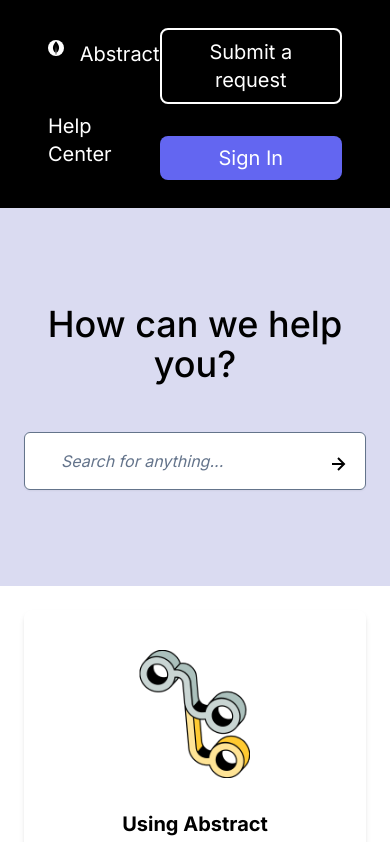
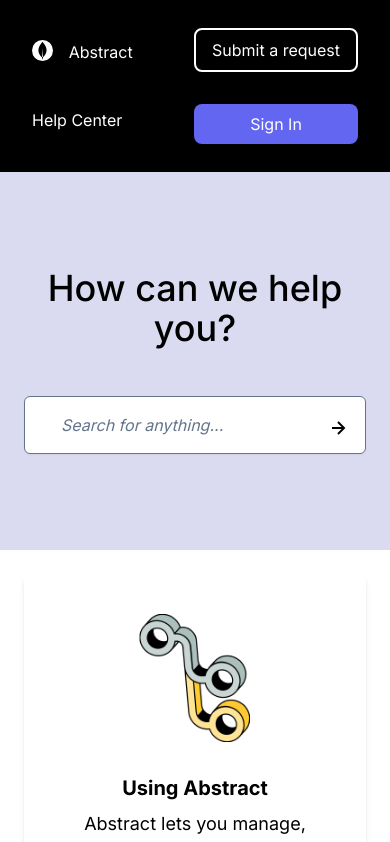
Before and after one commit to Gabrieluser430/new-abstract, a Next.js app: page / in a window 390 px wide. Shown: the top 842 px of the page. Built offline with nearby package versions, Linux system fonts and the light colour scheme.

Commit message:
Fixed navbar buttons bug on smaller screens

```diff
--- a/src/app/page.js
+++ b/src/app/page.js
@@ -11,19 +11,19 @@
 export default function Home() {
   return (
     <div>
-      <nav className="flex justify-between items-center py-7 px-12 bg-black text-white">
-        <div className="flex flex-col gap-y-11 md:flex-row md gap-x-10">
+      <nav className="flex justify-between items-center py-7 px-8 sm:px-10 md:px-12 bg-black text-white">
+        <div className="flex flex-col gap-y-11 md:flex-row md:gap-x-10">
           <div className="flex flex-row gap-x-4 cursor-pointer transition-opacity duration-300 hover:opacity-80">
-            <div className="bg-white text-white rounded-full  w-1/5 h-full flex items-center justify-center md:">
+            <div className="bg-white text-white rounded-full  w-1/5 h-full flex items-center justify-center">
             <Image src={logo} className="lg:w-10"/>
             </div>
-            <a className=" text-xl lg:text-2xl">Abstract</a>
+            <a className=" text-base lg:text-2xl sm:text-xl">Abstract</a>
           </div>
-          <a className="text-xl cursor-pointer hover:underline lg:text-2xl">Help Center</a>
+          <a className="text-base cursor-pointer hover:underline lg:text-2xl sm:text-xl">Help Center</a>
         </div>
         <div className="flex flex-col gap-y-8 md:flex-row md:gap-x-10">
-          <button className=" text-xl bg-black border-2 border-white py-2 px-4 rounded-lg lg:text-2xl">Submit a request</button>
-          <button className="text-xl bg-indigo-500 rounded-lg py-2 px-4 transition-bg duration-300 hover:bg-white hover:text-black lg:text-2xl">Sign In</button>
+          <button className=" text-base bg-black border-2 border-white py-2 px-4 rounded-lg lg:text-2xl sm:text-xl">Submit a request</button>
+          <button className="text-base bg-indigo-500 rounded-lg py-2 px-4 transition-bg duration-300 hover:bg-white hover:text-black lg:text-2xl sm:text-xl ">Sign In</button>
         </div>
       </nav>
       <main>
```
